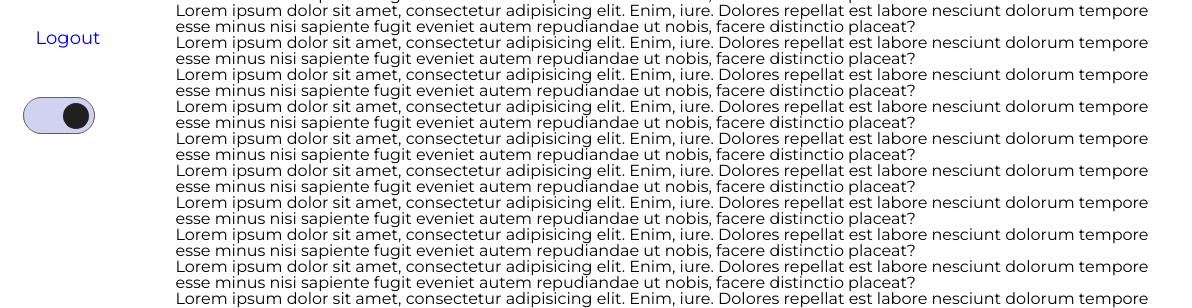
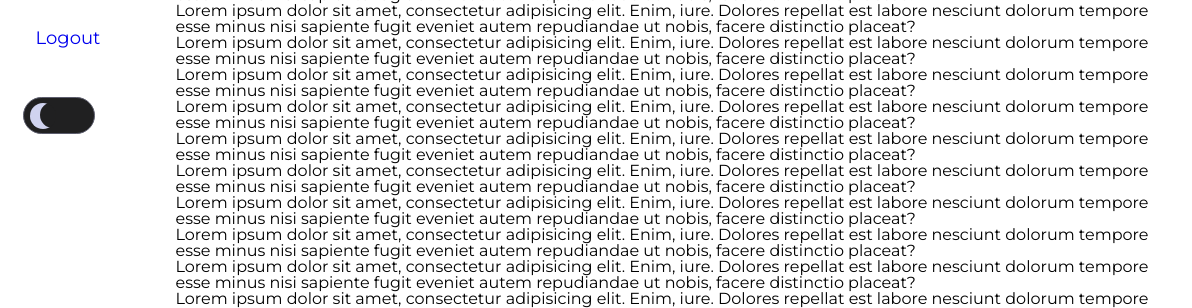
Before and after one commit to Dmytro27Ind/web-speak, a website built with webpack: page app/index.html in a window 1280 px wide. Shown: the part 369-677 px from the top of the page, 88-1280 px from the left. Built offline with nearby package versions, Linux system fonts and the light colour scheme.

Commit message:
loacalStorage has been added.

```diff
--- a/app/scripts/switchThemeHandler.ts
+++ b/app/scripts/switchThemeHandler.ts
@@ -10,16 +10,41 @@
         if(this.$checkboxSwitch.length === 0)
             throw new Error('Could not find element with selector: ' + selector)
         //* default theme color
-        document.documentElement.className = 'light'
+        if (this.#getTheme() == undefined){
+            document.documentElement.className = 'light'
+            this.$checkboxSwitch[0].checked = true
+        } else {
+            let theme = this.#getTheme()
+            document.documentElement.className = theme
+            if (theme == 'light')
+                this.$checkboxSwitch[0].checked = true
+            else
+                this.$checkboxSwitch[0].checked = false
+        }
     }
 
     addClickHandler() : void{
         console.log('Setting click handler for theme checkbox switch')
         this.$checkboxSwitch.on('click', (event) => {
-            if (this.$checkboxSwitch[0].checked)
+            if (this.$checkboxSwitch[0].checked){
+                this.#setTheme('light')
                 document.documentElement.className = 'light'
-            else
+            } else {
+                this.#setTheme('dark')
                 document.documentElement.className = 'dark'
+            }
         })
     }
+
+    #setTheme(theme: string) : void {
+        localStorage.setItem('theme', theme)
+    }
+
+    #getTheme() : string {
+        const theme = localStorage.getItem('theme')
+        if (theme)
+            return theme
+        else
+            return undefined
+    }
 }
--- a/app/templates/sidenav-content.html
+++ b/app/templates/sidenav-content.html
@@ -26,7 +26,7 @@
 <div class="sidenav__switch-container">
     <div class = 'sidenav__toggle-switch' rel="js-theme-switch">
         <label>
-            <input type = 'checkbox' rel="js-switch-checkbox" checked>
+            <input type = 'checkbox' rel="js-switch-checkbox">
             <span class = 'slider'></span>
         </label>
     </div>
--- a/tsconfig.json
+++ b/tsconfig.json
@@ -3,7 +3,7 @@
       "outDir": "./dist/",
       "noImplicitAny": true,
       "module": "es6",
-      "target": "es5",
+      "target": "es6",
       "jsx": "react",
       "allowJs": true,
       "moduleResolution": "node"
```
